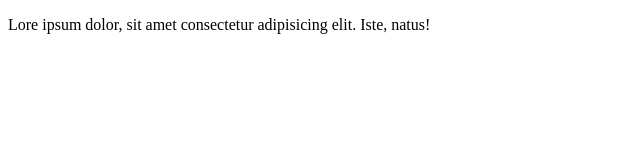
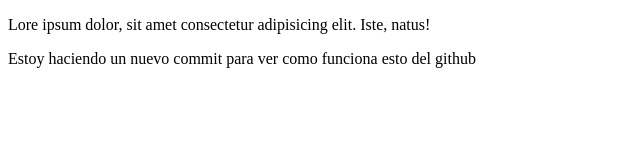
Before and after one commit to mipo007/test-repositorio, a plain HTML site: page index.html in a window 1280 px wide. Shown: the whole page, without its empty margins (0-640 px from the left). Drawn offline with Linux system fonts and the light colour scheme.

Commit message:
Nuevo commit para meter el nuevo div ese

```diff
--- a/index.html
+++ b/index.html
@@ -14,5 +14,12 @@
         </div>
     </div>
 
+    <!--DIV CONTENEDOR NUEVO-->
+    <div class="container">
+        <div class="row">
+            <p>Estoy haciendo un nuevo commit para ver como funciona esto del github</p>
+        </div>
+    </div>
+
 </body>
 </html>
```
